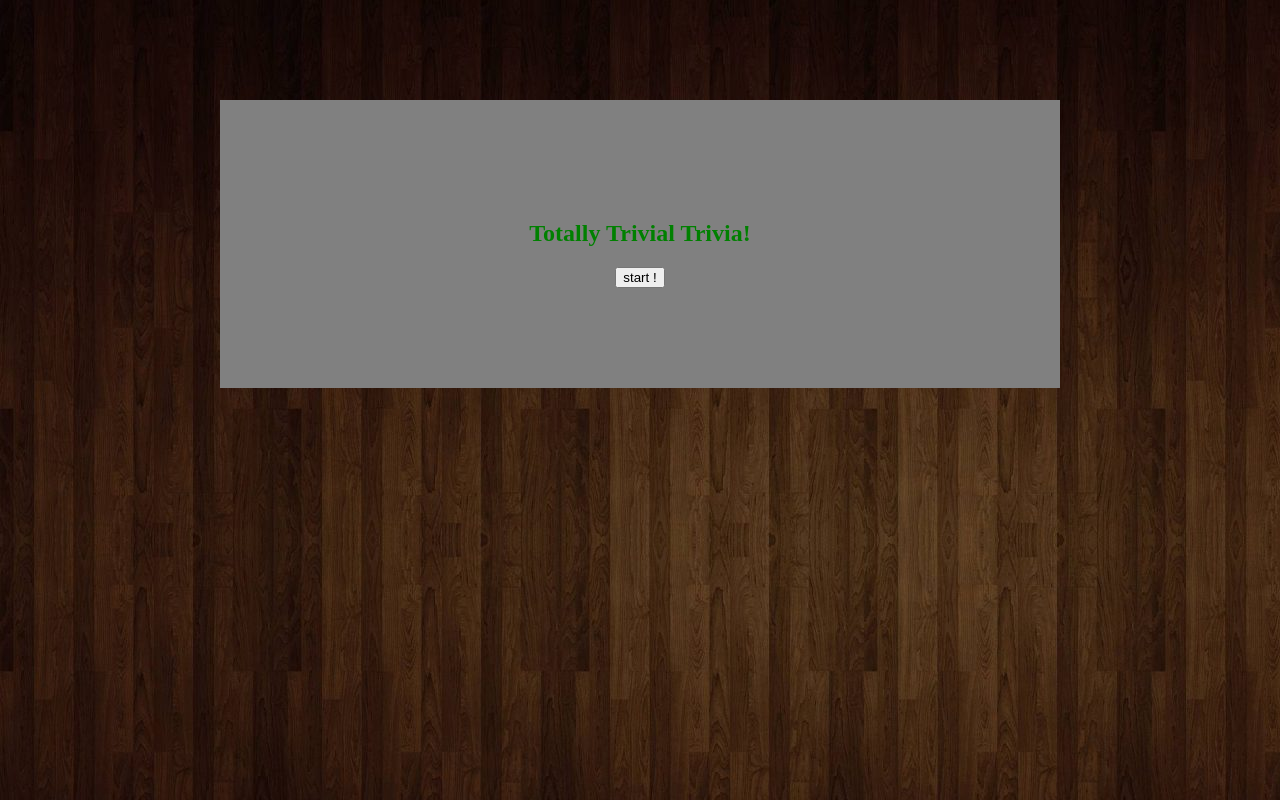
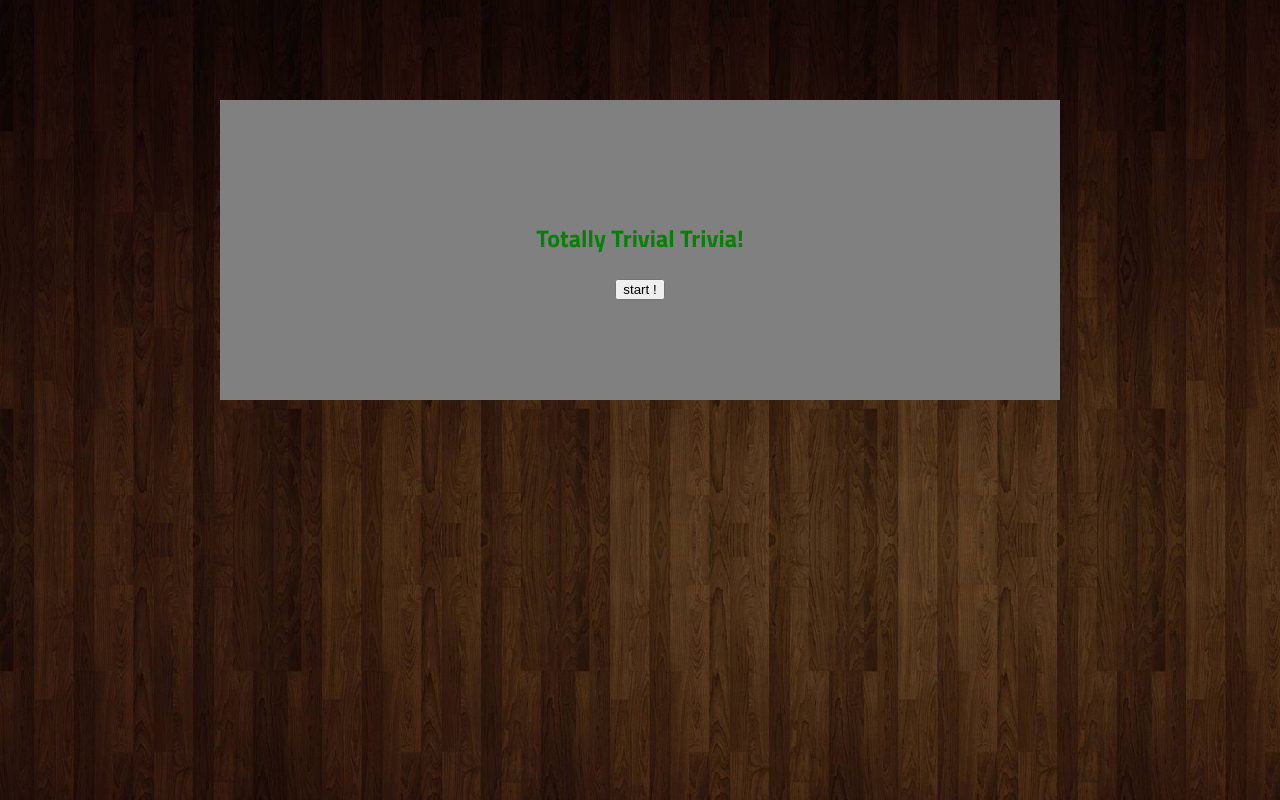
Before and after one commit to 8connor/TriviaGame, a plain HTML site: page index.html in a window 1280 px wide. Drawn offline with nearby package versions, Linux system fonts and the light colour scheme.

Commit message:
Changed the font.

```diff
--- a/assets/css/style.css
+++ b/assets/css/style.css
@@ -1,4 +1,7 @@
+@import url(https://fonts.googleapis.com/css?family=Titillium+Web:400,200,200italic,300,300italic,900,700italic,700,600italic,600,400italic);
+
 html {
+    font-family: 'Titillium Web', cursive;
     background-image: url("../images/background.jpg")
 }
 
```
